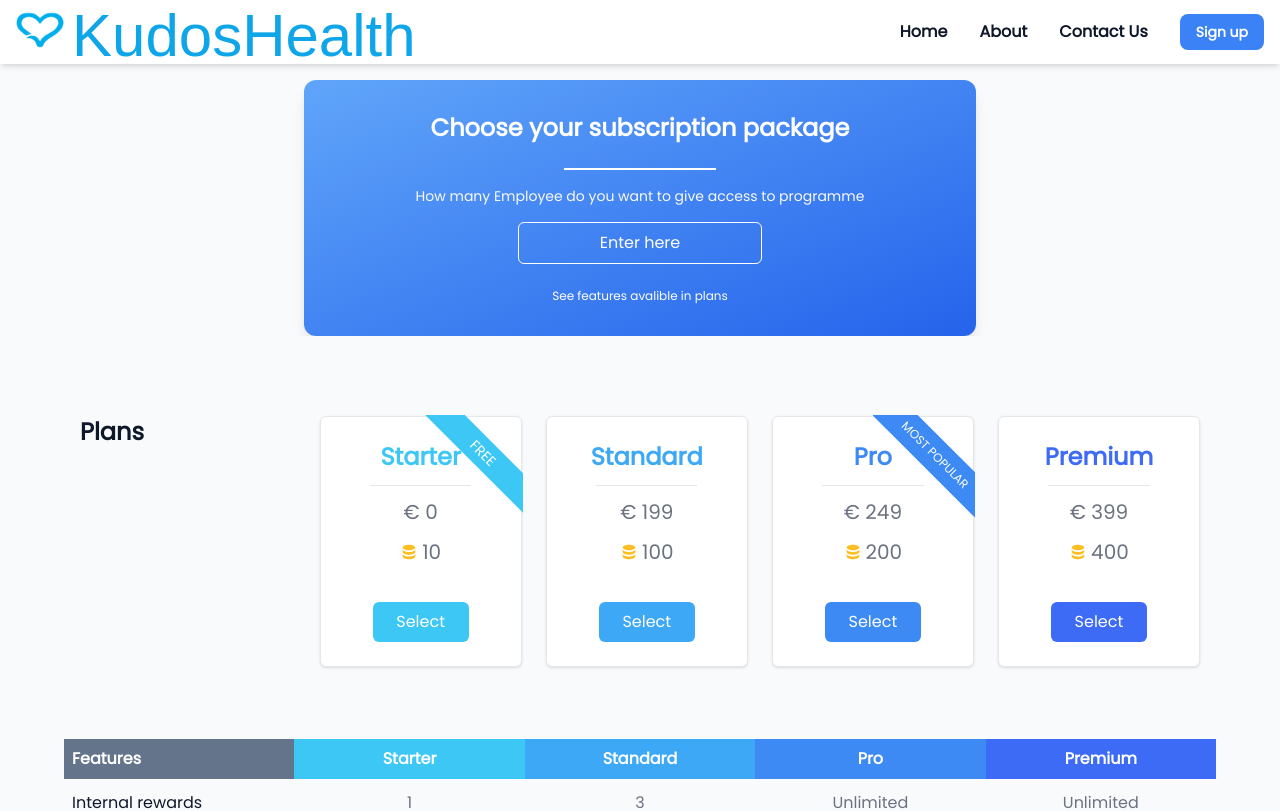
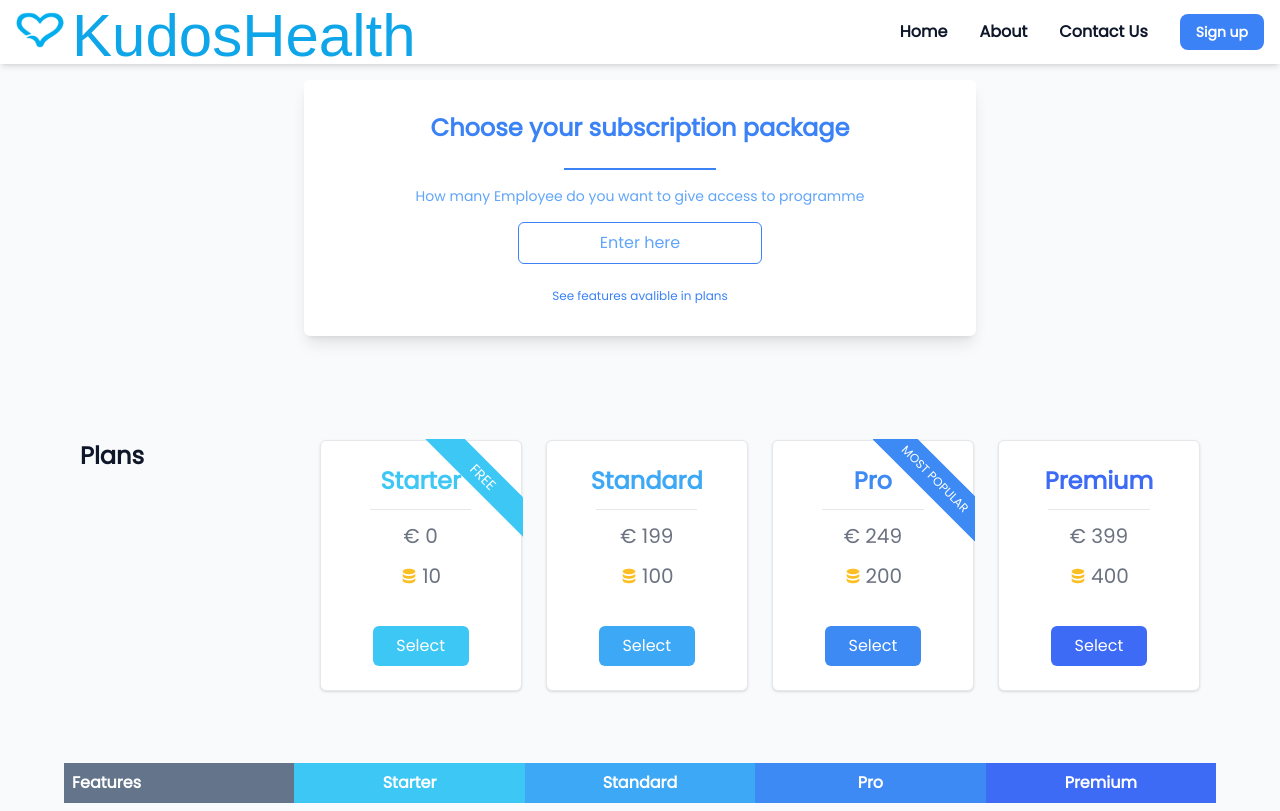
Before and after one commit to czekanskyy/kudos-health, a Next.js app: page /plans in a window 1280 px wide. Shown: the top 811 px of the page. Built offline with nearby package versions, Linux system fonts and the light colour scheme; a web font is replaced by a local one.

Commit message:
input box changed

```diff
--- a/components/InputBox.jsx
+++ b/components/InputBox.jsx
@@ -1,18 +1,18 @@
 const InputBox = ({ onChangeHandler, display }) => {
   return (
-    <section className='bg-gradient-to-br from-blue-400 to-blue-600 w-11/12 md:w-[42rem] rounded-xl shadow-lg text-white flex flex-col items-center p-8 gap-4'>
+    <section className='rounded-md shadow-lg bg-white w-11/12 md:w-[42rem] text-blue-500 flex flex-col items-center p-8 gap-4 mb-6'>
       <h2 className='text-base md:text-2xl font-semibold'>Choose your subscription package</h2>
-      <hr className='w-1/4 mt-2 border-t-2 border-white' />
-      <p className='text-center text-xs md:text-sm text-gray-50'>How many Employee do you want to give access to programme</p>
+      <hr className='w-1/4 mt-2 border-t-2 border-blue-500' />
+      <p className='text-center text-xs md:text-sm text-blue-400'>How many Employee do you want to give access to programme</p>
       <input
         type='number'
         name='numEmployees'
         id='numEmployees'
-        className='w-2/5 p-2 bg-transparent outline-none border border-white rounded-md text-center placeholder:text-white transition-all focus:w-72'
+        className='w-2/5 p-2 bg-transparent outline-none border border-blue-500 rounded-md text-center placeholder:text-blue-400 transition-all focus:w-72'
         placeholder='Enter here'
         onChange={onChangeHandler}
       />
-      <span className={`bg-red-500 px-2 p-1 rounded-md text-xs -mt-2 ${display}`}>Maximum value is 999 999</span>
+      <span className={`bg-red-500 px-2 p-1 rounded-md text-xs -mt-2 text-white ${display}`}>Maximum value is 999 999</span>
       <a href='#features' className='text-xs mt-2'>
         See features avalible in plans
       </a>
```
